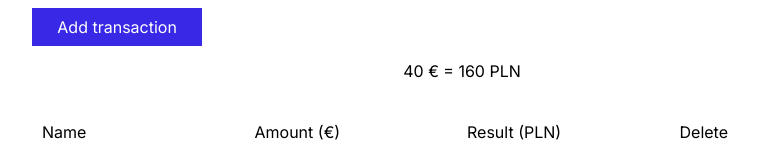
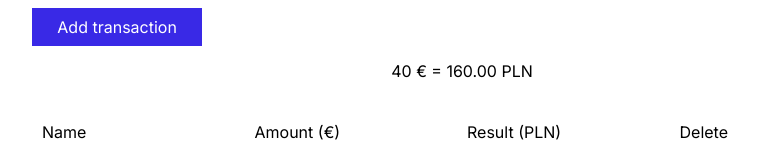
Before and after one commit to piotrekbrzegowy/currency-converter, a React (Create React App) app: page / in a window 1280 px wide. Shown: the part 243-395 px from the top of the page, without its empty margins (178-937 px from the left). Built offline with nearby package versions, Linux system fonts and the light colour scheme.

Commit message:
result toFixed(2)

```diff
--- a/src/features/currencyConverter/Form/index.js
+++ b/src/features/currencyConverter/Form/index.js
@@ -13,7 +13,8 @@ export const Form = () => {
   const dispatch = useDispatch();
 
   const calculateResult = (amount, rate) => {
-    setResult(amount * rate);
+    const result = amount * rate;
+    setResult(result.toFixed(2));
   };
 
   const onRateChange = ({ target }) => {
--- a/src/features/currencyConverter/Form/transactionSlice.js
+++ b/src/features/currencyConverter/Form/transactionSlice.js
@@ -15,7 +15,8 @@ const transactionSlice = createSlice({
         },
         updateTransaction: ({transactions}, { payload: rate }) => {
             transactions.forEach((transaction) => {
-                transaction.result = rate * transaction.amount
+                const result =  rate * transaction.amount;
+                transaction.result = result.toFixed(2);
             })
         },
         resetState: (state) => {
```
